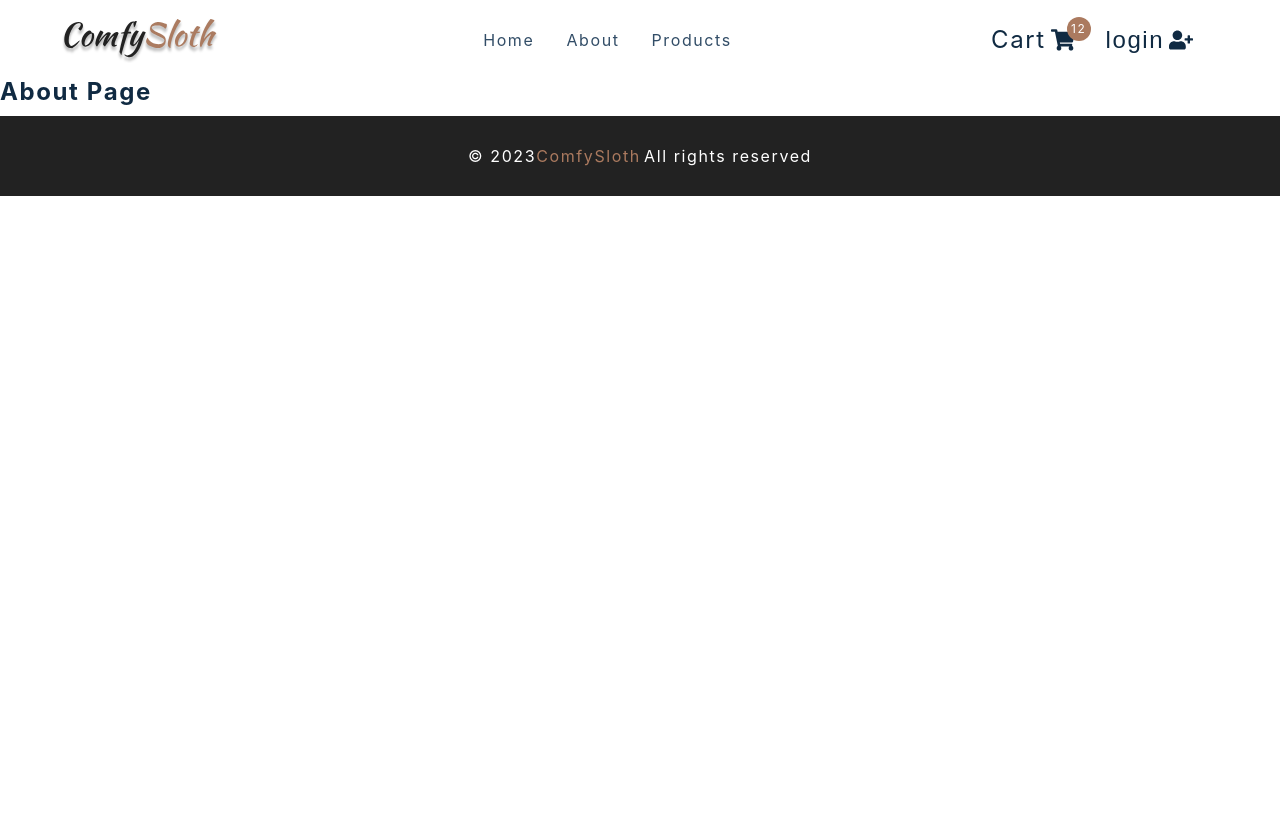
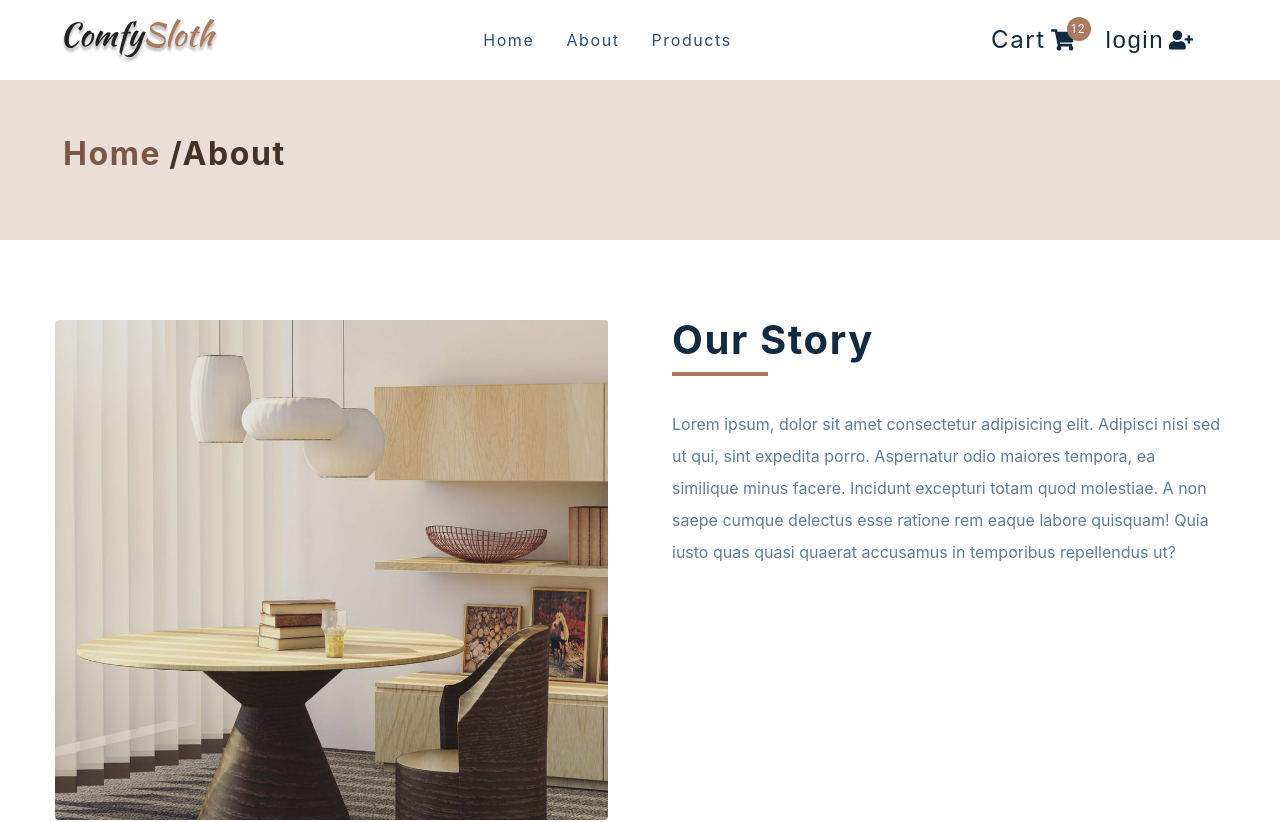
Before and after one commit to DoychinAlexandrov/Comfy-Sloth, a React (Create React App) app: page /about in a window 1280 px wide. Shown: the top 822 px of the page. Before the commit the page ends 800 px from the top, so only its background shows below. Built offline with nearby package versions, Linux system fonts and the light colour scheme; the HTML template or start-up script is replaced by a standard one.

Commit message:
about and checkout page

```diff
--- a/src/components/PageHero.js
+++ b/src/components/PageHero.js
@@ -1,8 +1,16 @@
 import React from 'react'
 import styled from 'styled-components'
 import { Link } from 'react-router-dom'
-const PageHero = () => {
-  return <h4>page hero</h4>
+const PageHero = ({ title }) => {
+  return (
+    <Wrapper>
+      <div className='section-center'>
+        <h3>
+          <Link to='/'>Home</Link>/{title}
+        </h3>
+      </div>
+    </Wrapper>
+  )
 }
 
 const Wrapper = styled.section`
--- a/src/pages/AboutPage.js
+++ b/src/pages/AboutPage.js
@@ -4,7 +4,21 @@ import { PageHero } from '../components'
 import aboutImg from '../assets/hero-bcg.jpeg'
 
 const AboutPage = () => {
-  return <h4>about page</h4>
+  return (
+    <main>
+      <PageHero title='about' />
+      <Wrapper className='page section section-center'>
+        <img src={aboutImg} alt='nice desk' />
+        <article>
+          <div className='title'>
+            <h2>our story</h2>
+            <div className='underline'></div>
+          </div>
+          <p>Lorem ipsum, dolor sit amet consectetur adipisicing elit. Adipisci nisi sed ut qui, sint expedita porro. Aspernatur odio maiores tempora, ea similique minus facere. Incidunt excepturi totam quod molestiae. A non saepe cumque delectus esse ratione rem eaque labore quisquam! Quia iusto quas quasi quaerat accusamus in temporibus repellendus ut?</p>
+        </article>
+      </Wrapper>
+    </main>
+  )
 }
 
 const Wrapper = styled.section`
--- a/src/pages/CheckoutPage.js
+++ b/src/pages/CheckoutPage.js
@@ -6,7 +6,14 @@ import { useCartContext } from '../context/cart_context'
 import { Link } from 'react-router-dom'
 
 const CheckoutPage = () => {
-  return <h4>checkout page</h4>
+  return (
+    <main>
+      <PageHero title='checkout' />
+      <Wrapper className='page'>
+        <h1>checkout here</h1>
+      </Wrapper>
+    </main>
+  )
 }
 const Wrapper = styled.div``
 export default CheckoutPage
```
